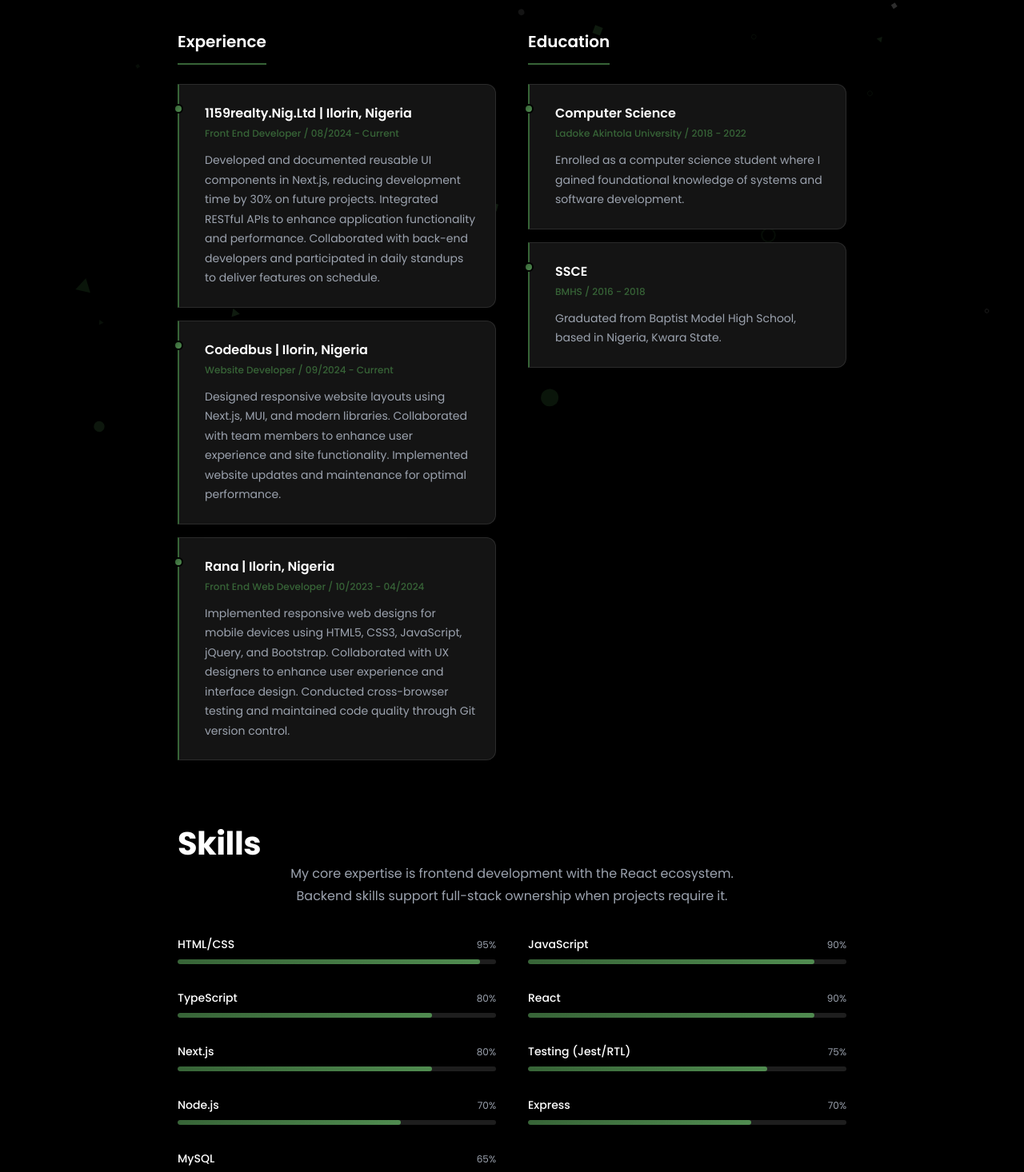
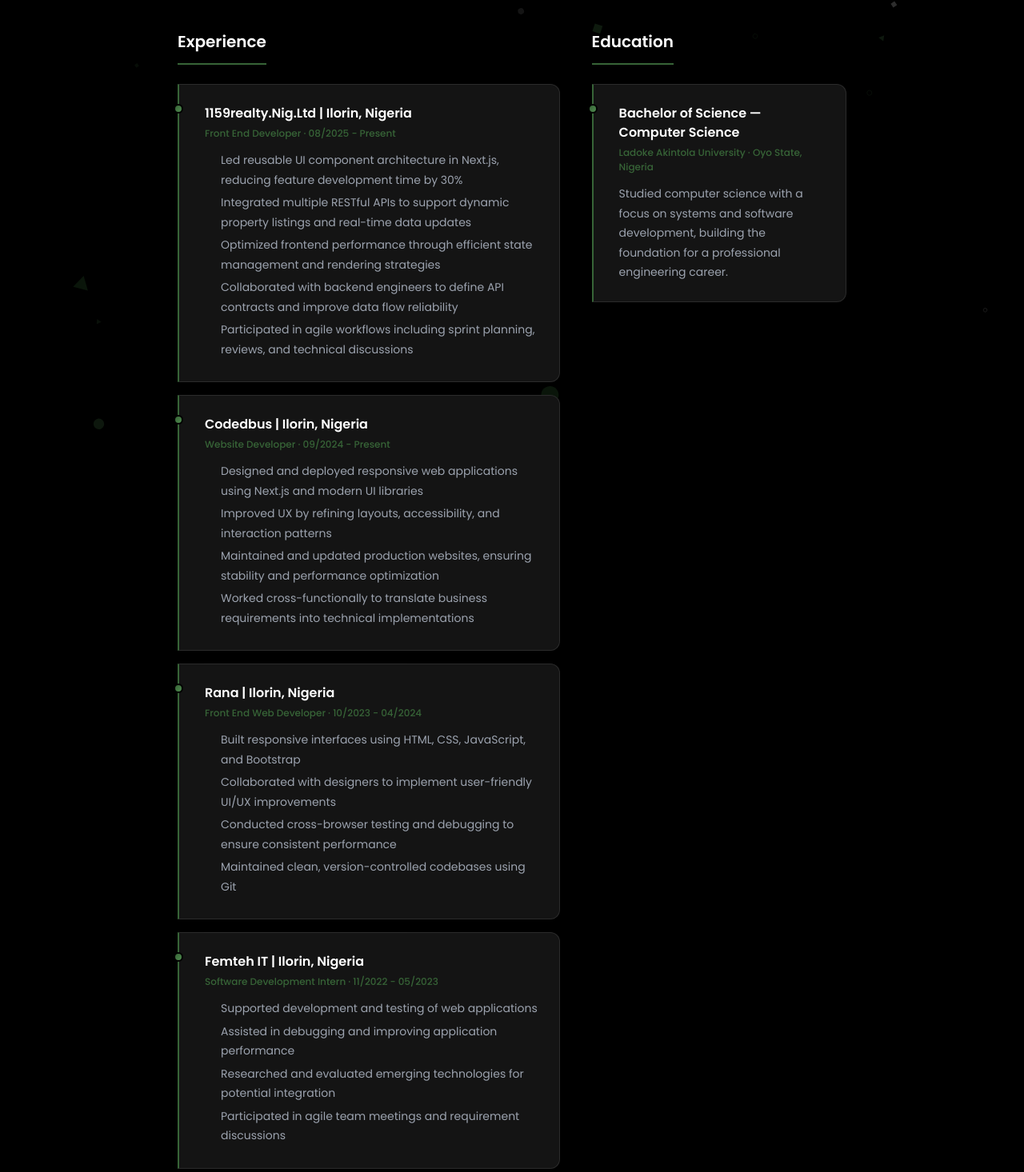
Before and after one commit to MorsH14/morsh, a React (Create React App) app: page /resume in a window 1280 px wide. Shown: the part 251-1717 px from the top of the page at 80% size. Built offline with nearby package versions, Linux system fonts and the light colour scheme.

Commit message:
Update About, Contact, Home, Resume components and styles for improved clarity and accuracy

```diff
--- a/src/pages/about/about.js
+++ b/src/pages/about/about.js
@@ -32,7 +32,7 @@
   {
     Icon: SiWebflow,
     title: "Full-Stack Development",
-    desc: "End-to-end ownership when needed. Building REST APIs, handling authentication, and database design with Node.js, Express, and MySQL.",
+    desc: "End-to-end ownership when needed. Building REST APIs, handling JWT authentication, and database design with Node.js, Express, and MongoDB.",
   },
   {
     Icon: FaNodeJs,
@@ -49,7 +49,7 @@
 const socialLinks = [
   { href: "https://x.com/midemorsh", Icon: FaTwitter, label: "Twitter" },
   {
-    href: "https://www.linkedin.com/in/alade-olamide-a86304360?",
+    href: "https://www.linkedin.com/in/olamide-alade-a86304360/",
     Icon: FaLinkedin,
     label: "LinkedIn",
   },
@@ -111,25 +111,27 @@
             viewport={{ once: true }}
             transition={{ duration: 0.6, ease: [0.16, 1, 0.3, 1], delay: 0.1 }}
           >
-            <h3>Frontend Engineer with Full-Stack Capabilities</h3>
+            <h3>Frontend-focused Full-Stack Developer</h3>
             <p>
-              I'm Olamide Alade, a Frontend Engineer based in Nigeria with 3+
-              years of production experience building scalable, SEO-optimized
-              web applications. I've delivered projects across real estate
-              platforms, job search tools, and e-commerce sites that handle real
-              users and drive business outcomes.
+              I'm Olamide Alade — a Full-Stack Developer with 3+ years of
+              experience building scalable, production-ready web applications
+              using Next.js, React, and Node.js. I have a proven track record of
+              developing reusable component systems, integrating APIs, and
+              improving application performance across real estate platforms,
+              job search tools, and AI-powered products.
             </p>
             <p>
-              My expertise centers on the React ecosystem — React, Next.js,
-              TypeScript — with a strong foundation in responsive design,
-              performance optimization, and accessibility. I also work
-              comfortably on the backend with Node.js, Express, and MySQL when
-              full-stack ownership is needed.
+              My core stack is the React ecosystem — Next.js, TypeScript,
+              Tailwind CSS, and MUI — backed by solid backend experience with
+              Node.js, Express, and MongoDB. I've led component architecture
+              decisions that cut feature delivery time by 30%, and I'm
+              comfortable owning a feature end-to-end from API design to
+              deployment.
             </p>
             <p>
-              I write clean, maintainable code and believe great interfaces
-              balance user needs with business goals. Let's build something that
-              works.
+              I work well in cross-functional teams, thrive in agile
+              environments, and write clean, maintainable code that scales.
+              Let's build something that matters.
             </p>
           </motion.div>
 
--- a/src/pages/contact/contact.js
+++ b/src/pages/contact/contact.js
@@ -51,7 +51,7 @@
 const socialLinks = [
   { href: "https://x.com/midemorsh", Icon: FaTwitter, label: "Twitter" },
   {
-    href: "https://www.linkedin.com/in/alade-olamide-a86304360",
+    href: "https://www.linkedin.com/in/olamide-alade-a86304360/",
     Icon: FaLinkedin,
     label: "LinkedIn",
   },
--- a/src/pages/homepage/home.js
+++ b/src/pages/homepage/home.js
@@ -9,31 +9,37 @@
   FaReact,
   FaTwitter,
 } from "react-icons/fa6";
-import { TbBrandMysql, TbBrandNextjs } from "react-icons/tb";
-import { IoLogoJavascript, IoLogoNodejs } from "react-icons/io5";
+import { TbBrandNextjs } from "react-icons/tb";
+import { IoLogoJavascript } from "react-icons/io5";
 import { FaLinkedin } from "react-icons/fa";
 import { FaGithub } from "react-icons/fa6";
 import { FaInstagram } from "react-icons/fa";
-import { SiExpress, SiMui, SiTypescript } from "react-icons/si";
+import {
+  SiExpress,
+  SiMongodb,
+  SiMui,
+  SiTailwindcss,
+  SiTypescript,
+} from "react-icons/si";
 
 const techIcons = [
   { Icon: FaHtml5, label: "HTML5" },
   { Icon: FaCss3Alt, label: "CSS3" },
   { Icon: IoLogoJavascript, label: "JavaScript" },
+  { Icon: SiTypescript, label: "TypeScript" },
   { Icon: FaReact, label: "React" },
+  { Icon: TbBrandNextjs, label: "Next.js" },
+  { Icon: SiTailwindcss, label: "Tailwind CSS" },
   { Icon: SiMui, label: "MUI" },
   { Icon: FaNodeJs, label: "Node.js" },
-  { Icon: TbBrandNextjs, label: "Next.js" },
-  { Icon: TbBrandMysql, label: "MySQL" },
-  { Icon: IoLogoNodejs, label: "Node" },
   { Icon: SiExpress, label: "Express" },
-  { Icon: SiTypescript, label: "TypeScript" },
+  { Icon: SiMongodb, label: "MongoDB" },
 ];
 
 const socialLinks = [
   { href: "https://x.com/midemorsh", Icon: FaTwitter, label: "Twitter" },
   {
-    href: "https://www.linkedin.com/in/alade-olamide-a86304360?",
+    href: "https://www.linkedin.com/in/olamide-alade-a86304360/",
     Icon: FaLinkedin,
     label: "LinkedIn",
   },
@@ -82,7 +88,8 @@
 
           <motion.div className="homeText" variants={itemVariants}>
             <p>
-              <span className="text-gradient">Frontend Engineer</span> building production applications with React
+              <span className="text-gradient">Full-Stack Developer</span> —
+              React, Next.js &amp; Node.js
             </p>
           </motion.div>
 
--- a/src/pages/resumepage/resume.css
+++ b/src/pages/resumepage/resume.css
@@ -67,7 +67,7 @@
    ======================================== */
 .resume-grid {
   display: grid;
-  grid-template-columns: 1fr 1fr;
+  grid-template-columns: 3fr 2fr;
   gap: var(--space-10);
   margin-top: var(--space-10);
 }
@@ -126,6 +126,23 @@
   font-size: var(--text-sm);
   color: var(--color-text-muted);
   line-height: var(--leading-relaxed);
+}
+
+.timeline-bullets {
+  margin: 0;
+  padding-left: var(--space-5);
+  list-style: disc;
+}
+
+.timeline-bullets li {
+  font-size: var(--text-sm);
+  color: var(--color-text-muted);
+  line-height: var(--leading-relaxed);
+  margin-bottom: var(--space-1);
+}
+
+.timeline-bullets li::marker {
+  color: var(--color-primary);
 }
 
 /* ========================================
--- a/src/pages/resumepage/resume.js
+++ b/src/pages/resumepage/resume.js
@@ -5,16 +5,10 @@
 
 const education = [
   {
-    title: "Computer Science",
+    title: "Bachelor of Science — Computer Science",
     institution: "Ladoke Akintola University",
-    period: "2018 - 2022",
-    desc: "Enrolled as a computer science student where I gained foundational knowledge of systems and software development.",
-  },
-  {
-    title: "SSCE",
-    institution: "BMHS",
-    period: "2016 - 2018",
-    desc: "Graduated from Baptist Model High School, based in Nigeria, Kwara State.",
+    period: "Oyo State, Nigeria",
+    desc: "Studied computer science with a focus on systems and software development, building the foundation for a professional engineering career.",
   },
 ];
 
@@ -23,35 +17,63 @@
     title: "1159realty.Nig.Ltd",
     location: "Ilorin, Nigeria",
     role: "Front End Developer",
-    period: "08/2024 - Current",
-    desc: "Developed and documented reusable UI components in Next.js, reducing development time by 30% on future projects. Integrated RESTful APIs to enhance application functionality and performance. Collaborated with back-end developers and participated in daily standups to deliver features on schedule.",
+    period: "08/2025 - Present",
+    bullets: [
+      "Led reusable UI component architecture in Next.js, reducing feature development time by 30%",
+      "Integrated multiple RESTful APIs to support dynamic property listings and real-time data updates",
+      "Optimized frontend performance through efficient state management and rendering strategies",
+      "Collaborated with backend engineers to define API contracts and improve data flow reliability",
+      "Participated in agile workflows including sprint planning, reviews, and technical discussions",
+    ],
   },
   {
     title: "Codedbus",
     location: "Ilorin, Nigeria",
     role: "Website Developer",
-    period: "09/2024 - Current",
-    desc: "Designed responsive website layouts using Next.js, MUI, and modern libraries. Collaborated with team members to enhance user experience and site functionality. Implemented website updates and maintenance for optimal performance.",
+    period: "09/2024 - Present",
+    bullets: [
+      "Designed and deployed responsive web applications using Next.js and modern UI libraries",
+      "Improved UX by refining layouts, accessibility, and interaction patterns",
+      "Maintained and updated production websites, ensuring stability and performance optimization",
+      "Worked cross-functionally to translate business requirements into technical implementations",
+    ],
   },
   {
     title: "Rana",
     location: "Ilorin, Nigeria",
     role: "Front End Web Developer",
     period: "10/2023 - 04/2024",
-    desc: "Implemented responsive web designs for mobile devices using HTML5, CSS3, JavaScript, jQuery, and Bootstrap. Collaborated with UX designers to enhance user experience and interface design. Conducted cross-browser testing and maintained code quality through Git version control.",
+    bullets: [
+      "Built responsive interfaces using HTML, CSS, JavaScript, and Bootstrap",
+      "Collaborated with designers to implement user-friendly UI/UX improvements",
+      "Conducted cross-browser testing and debugging to ensure consistent performance",
+      "Maintained clean, version-controlled codebases using Git",
+    ],
+  },
+  {
+    title: "Femteh IT",
+    location: "Ilorin, Nigeria",
+    role: "Software Development Intern",
+    period: "11/2022 - 05/2023",
+    bullets: [
+      "Supported development and testing of web applications",
+      "Assisted in debugging and improving application performance",
+      "Researched and evaluated emerging technologies for potential integration",
+      "Participated in agile team meetings and requirement discussions",
+    ],
   },
 ];
 
 const skills = [
   { name: "HTML/CSS", level: 95 },
-  { name: "JavaScript", level: 90 },
-  { name: "TypeScript", level: 80 },
-  { name: "React", level: 90 },
-  { name: "Next.js", level: 80 },
-  { name: "Testing (Jest/RTL)", level: 75 },
-  { name: "Node.js", level: 70 },
-  { name: "Express", level: 70 },
-  { name: "MySQL", level: 65 },
+  { name: "JavaScript (ES6+)", level: 92 },
+  { name: "TypeScript", level: 82 },
+  { name: "React", level: 92 },
+  { name: "Next.js", level: 85 },
+  { name: "Tailwind CSS", level: 85 },
+  { name: "Node.js / Express", level: 75 },
+  { name: "MongoDB", level: 72 },
+  { name: "REST APIs / JWT Auth", level: 88 },
 ];
 
 const sectionVariants = {
@@ -104,9 +126,13 @@
                 <div className="timeline-dot"></div>
                 <h4>{item.title}{item.location && ` | ${item.location}`}</h4>
                 <span className="timeline-meta">
-                  {item.role} / {item.period}
+                  {item.role} · {item.period}
                 </span>
-                <p>{item.desc}</p>
+                <ul className="timeline-bullets">
+                  {item.bullets.map((b, j) => (
+                    <li key={j}>{b}</li>
+                  ))}
+                </ul>
               </motion.div>
             ))}
           </motion.div>
@@ -129,7 +155,7 @@
                 <div className="timeline-dot"></div>
                 <h4>{item.title}</h4>
                 <span className="timeline-meta">
-                  {item.institution} / {item.period}
+                  {item.institution} · {item.period}
                 </span>
                 <p>{item.desc}</p>
               </motion.div>
@@ -151,8 +177,8 @@
             className="skills-intro"
             variants={sectionVariants}
           >
-            My core expertise is frontend development with the React ecosystem.
-            Backend skills support full-stack ownership when projects require it.
+            Specialized in the React / Next.js ecosystem with production-grade
+            full-stack experience using Node.js, Express, and MongoDB.
           </motion.p>
 
           <div className="skills-grid">
```
